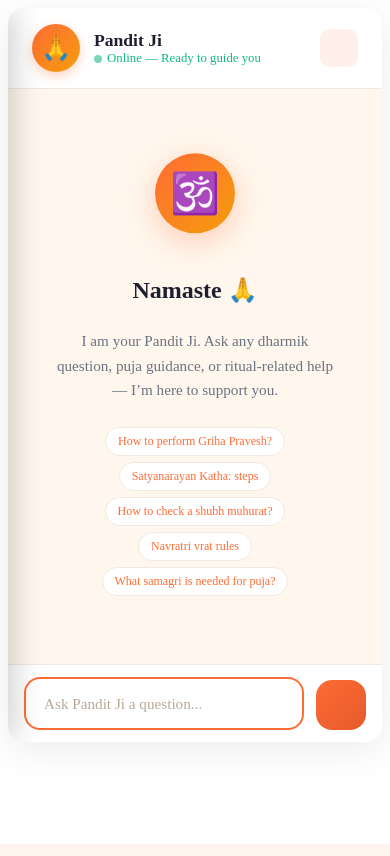
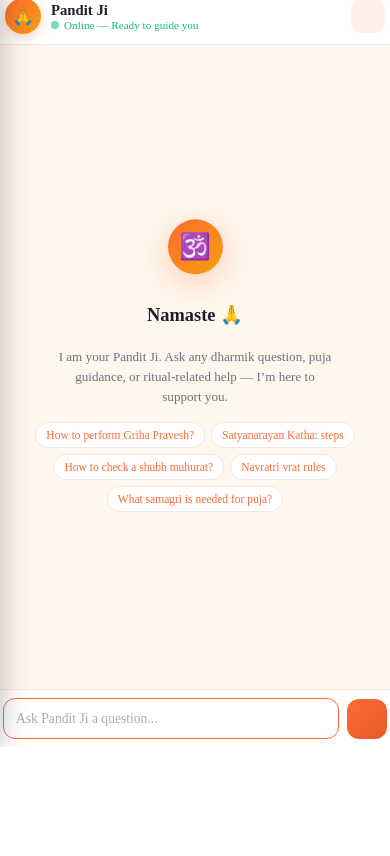
Before and after one commit to namanverma001/sanskarai-phase-2, a PHP site: template app/views/user/ai-pandit.php in a window 390 px wide. Run offline with PHP 8.4, Linux system fonts and the light colour scheme; the template is opened without the code that fills it, so the values that code supplies are empty.

Commit message:
Responsives

```diff
--- a/app/views/user/ai-pandit.php
+++ b/app/views/user/ai-pandit.php
@@ -566,11 +566,50 @@ $csrfToken = \App\Core\Auth::csrfToken();
     to { transform: rotate(360deg); }
 }
 
+/* ============ Mobile History Overlay ============ */
+.history-overlay {
+    display: none;
+    position: absolute;
+    top: 0;
+    left: 0;
+    right: 0;
+    bottom: 0;
+    background: rgba(0, 0, 0, 0.4);
+    z-index: 9;
+    opacity: 0;
+    transition: opacity 0.3s ease;
+}
+
+.history-overlay.active {
+    display: block;
+    opacity: 1;
+}
+
 /* ============ Responsive ============ */
+@media (max-width: 1024px) {
+    .pandit-chat-wrapper {
+        height: calc(100vh - 110px);
+        min-height: 500px;
+    }
+
+    .chat-history-panel {
+        width: 240px;
+    }
+
+    .welcome-message p {
+        max-width: 350px;
+        font-size: 0.9rem;
+    }
+}
+
 @media (max-width: 768px) {
     .pandit-chat-wrapper {
-        height: calc(100vh - 110px);
-        border-radius: 16px;
+        height: calc(100vh - 90px);
+        min-height: 400px;
+        border-radius: 0;
+        box-shadow: none;
+        margin: -20px -15px;
+        width: calc(100% + 30px);
     }
 
     .chat-history-panel {
@@ -579,8 +618,8 @@ $csrfToken = \App\Core\Auth::csrfToken();
         top: 0;
         bottom: 0;
         transform: translateX(-100%);
-        width: 280px;
-        box-shadow: 5px 0 30px rgba(0, 0, 0, 0.2);
+        width: 260px;
+        box-shadow: 5px 0 30px rgba(0, 0, 0, 0.3);
     }
 
     .chat-history-panel.mobile-open {
@@ -591,16 +630,230 @@ $csrfToken = \App\Core\Auth::csrfToken();
         display: flex;
     }
 
+    .chat-header {
+        padding: 12px 16px;
+    }
+
+    .pandit-avatar {
+        width: 40px;
+        height: 40px;
+        font-size: 1.2rem;
+    }
+
+    .pandit-name {
+        font-size: 1rem;
+    }
+
+    .pandit-status {
+        font-size: 0.75rem;
+    }
+
+    .chat-messages {
+        padding: 14px 12px;
+    }
+
     .message-row {
         max-width: 92%;
     }
 
-    .chat-messages {
+    .msg-avatar {
+        width: 30px;
+        height: 30px;
+        font-size: 0.85rem;
+    }
+
+    .msg-bubble {
+        padding: 10px 14px;
+        font-size: 0.88rem;
+        border-radius: 14px;
+    }
+
+    .message-row.assistant .msg-bubble {
+        border-bottom-left-radius: 4px;
+    }
+
+    .message-row.user .msg-bubble {
+        border-bottom-right-radius: 4px;
+    }
+
+    .chat-input-area {
+        padding: 10px 12px;
+    }
+
+    .chat-input {
+        padding: 12px 14px;
+        font-size: 0.9rem;
+        border-radius: 14px;
+        min-height: 44px;
+    }
+
+    .send-btn {
+        width: 44px;
+        height: 44px;
+        border-radius: 14px;
+        font-size: 1rem;
+    }
+
+    .welcome-message {
+        padding: 30px 20px;
+    }
+
+    .welcome-icon {
+        width: 65px;
+        height: 65px;
+        font-size: 2rem;
+        margin-bottom: 16px;
+    }
+
+    .welcome-message h2 {
+        font-size: 1.3rem;
+        margin-bottom: 8px;
+    }
+
+    .welcome-message p {
+        font-size: 0.88rem;
+        max-width: 320px;
+        margin-bottom: 20px;
+    }
+
+    .quick-questions {
+        gap: 8px;
+        max-width: 100%;
+    }
+
+    .quick-q-btn {
+        font-size: 0.78rem;
+        padding: 7px 14px;
+    }
+
+    .typing-bubble {
+        padding: 10px 14px;
+        border-radius: 14px;
+        border-bottom-left-radius: 4px;
+    }
+
+    .typing-text {
+        font-size: 0.78rem;
+    }
+
+    .history-header {
         padding: 16px;
     }
 
+    .history-item {
+        padding: 10px 12px;
+    }
+
+    .history-item-title {
+        font-size: 0.82rem;
+    }
+
+    .history-item-date {
+        font-size: 0.68rem;
+    }
+}
+
+@media (max-width: 480px) {
+    .pandit-chat-wrapper {
+        height: calc(100vh - 85px);
+        min-height: 350px;
+    }
+
+    .chat-history-panel {
+        width: 230px;
+    }
+
+    .chat-header {
+        padding: 10px 12px;
+    }
+
+    .chat-header-info {
+        gap: 10px;
+    }
+
+    .pandit-avatar {
+        width: 36px;
+        height: 36px;
+        font-size: 1.1rem;
+    }
+
+    .pandit-name {
+        font-size: 0.92rem;
+    }
+
+    .pandit-status {
+        font-size: 0.7rem;
+    }
+
+    .chat-messages {
+        padding: 10px 8px;
+        gap: 10px;
+    }
+
+    .message-row {
+        max-width: 95%;
+        gap: 6px;
+    }
+
+    .msg-avatar {
+        width: 26px;
+        height: 26px;
+        font-size: 0.7rem;
+    }
+
+    .msg-bubble {
+        padding: 8px 12px;
+        font-size: 0.84rem;
+        line-height: 1.5;
+    }
+
+    .msg-time {
+        font-size: 0.65rem;
+    }
+
     .chat-input-area {
-        padding: 12px 16px;
+        padding: 8px 10px;
+    }
+
+    .chat-input-container {
+        gap: 8px;
+    }
+
+    .chat-input {
+        padding: 10px 12px;
+        font-size: 0.85rem;
+        border-radius: 12px;
+        min-height: 40px;
+        border-width: 1.5px;
+    }
+
+    .send-btn {
+        width: 40px;
+        height: 40px;
+        border-radius: 12px;
+        font-size: 0.95rem;
+    }
+
+    .welcome-message {
+        padding: 20px 15px;
+    }
+
+    .welcome-icon {
+        width: 55px;
+        height: 55px;
+        font-size: 1.6rem;
+        margin-bottom: 12px;
+    }
+
+    .welcome-message h2 {
+        font-size: 1.15rem;
+    }
+
+    .welcome-message p {
+        font-size: 0.82rem;
+        max-width: 280px;
+        line-height: 1.5;
+        margin-bottom: 16px;
     }
 
     .quick-questions {
@@ -608,13 +861,36 @@ $csrfToken = \App\Core\Auth::csrfToken();
     }
 
     .quick-q-btn {
-        font-size: 0.75rem;
-        padding: 6px 12px;
+        font-size: 0.72rem;
+        padding: 6px 10px;
+        border-radius: 16px;
+    }
+
+    .toggle-history-btn {
+        width: 34px;
+        height: 34px;
+        font-size: 0.9rem;
+    }
+
+    .typing-bubble {
+        padding: 8px 12px;
+        gap: 8px;
+    }
+
+    .typing-dots span {
+        width: 6px;
+        height: 6px;
+    }
+
+    .typing-text {
+        font-size: 0.72rem;
     }
 }
 </style>
 
 <div class="pandit-chat-wrapper" id="panditChatWrapper">
+    <!-- Mobile History Overlay -->
+    <div class="history-overlay" id="historyOverlay" onclick="closeHistoryPanel()"></div>
     <!-- History Sidebar -->
     <div class="chat-history-panel" id="historyPanel">
         <div class="history-header">
@@ -881,7 +1157,7 @@ function startNewChat() {
     chatInput.focus();
 
     // Close mobile history panel
-    historyPanel.classList.remove('mobile-open');
+    closeHistoryPanel();
 
     // Remove active from all history items
     document.querySelectorAll('.history-item').forEach(item => item.classList.remove('active'));
@@ -897,7 +1173,7 @@ function clearMessages() {
 async function loadSession(sessionId) {
     try {
         // Close mobile history panel
-        historyPanel.classList.remove('mobile-open');
+        closeHistoryPanel();
 
         clearMessages();
         welcomeState.style.display = 'none';
@@ -1029,7 +1305,15 @@ function highlightSession(sessionId) {
 
 // ============ Toggle History Panel (Mobile) ============
 function toggleHistoryPanel() {
+    const overlay = document.getElementById('historyOverlay');
     historyPanel.classList.toggle('mobile-open');
+    overlay.classList.toggle('active');
+}
+
+function closeHistoryPanel() {
+    const overlay = document.getElementById('historyOverlay');
+    historyPanel.classList.remove('mobile-open');
+    overlay.classList.remove('active');
 }
 
 // ============ Utility Functions ============
```
Also changed, not shown: app/views/layouts/user.php (+16 -4 lines).
